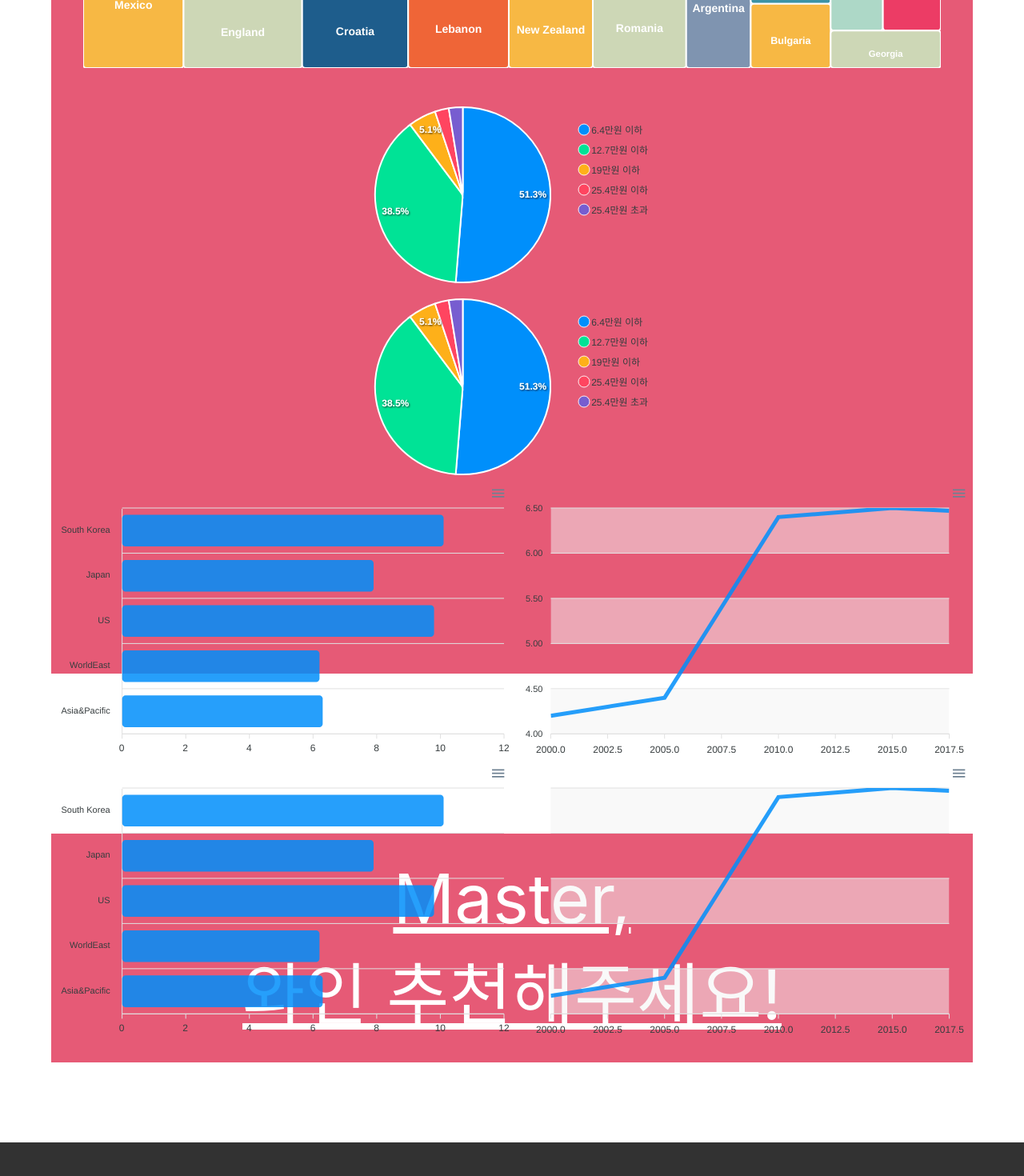
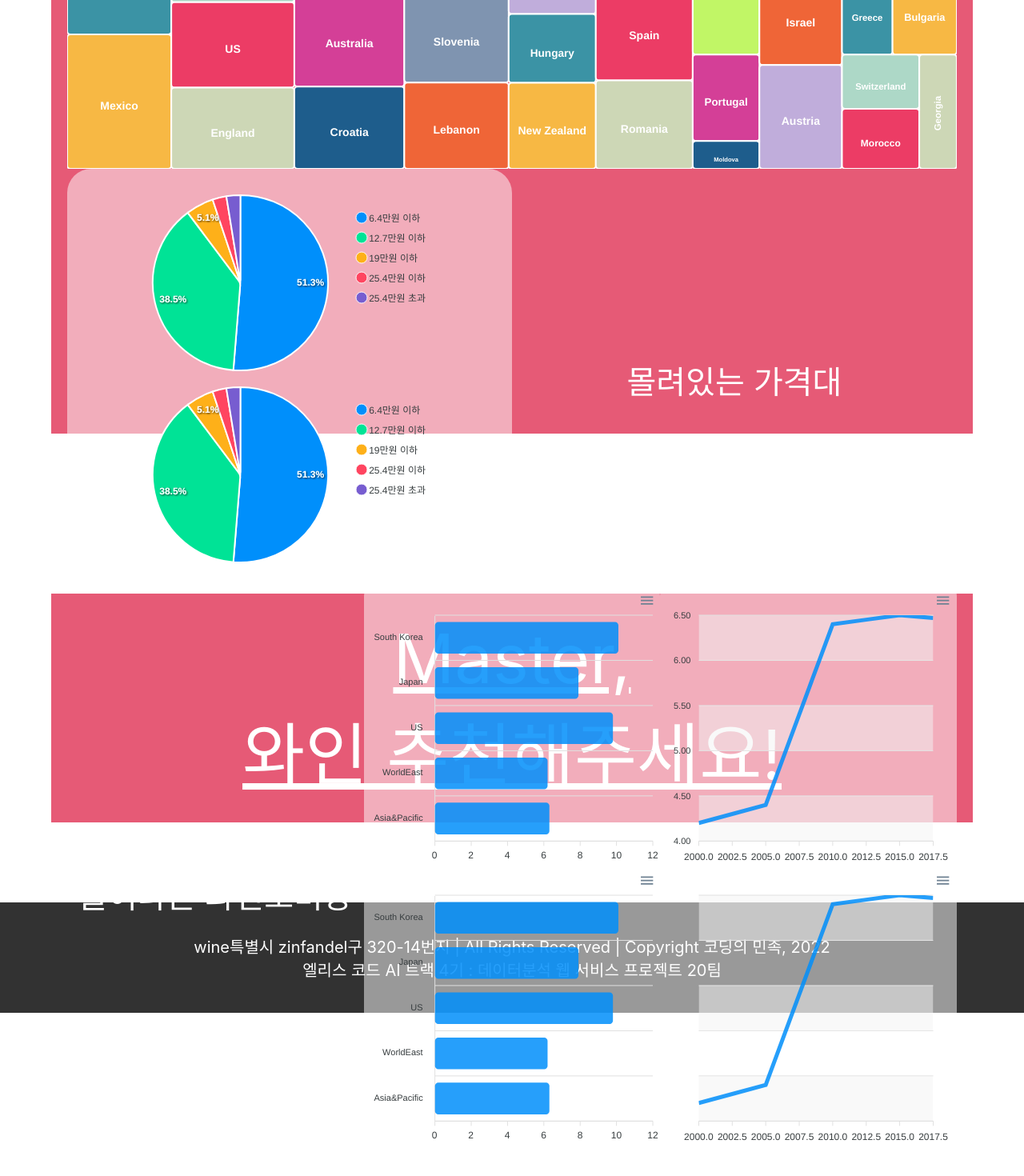
Before and after one commit to hosahn/Elice-Projects-Two, a React (Create React App) app in the folder front/: page / in a window 1280 px wide. Shown: the part 1660-3130 px from the top of the page at 80% size. Built offline with nearby package versions, Linux system fonts and the light colour scheme; no server answers.

Commit message:
Update index : charts layout

```diff
--- a/front/src/pages/IndexPage.js
+++ b/front/src/pages/IndexPage.js
@@ -56,33 +56,72 @@ export default function IndexPage() {
       <div
         className="index-content"
         style={{
-          height: "1600px",
+          height: "1300px",
           background: "rgba(220, 20, 60, 0.7)",
           color: "#FFF",
           textAlign: "center",
         }}
       >
         <span className="title">why we service?</span>
-        <Grid container>
+        <Grid
+          container
+          sx={{
+            marginTop: "40px",
+            display: "flex",
+            justifyContent: "center",
+            alignItems: "center",
+            padding: "20px",
+          }}
+          rowSpacing={3}
+        >
           <Grid item xs={12}>
-            <Box id="treeChart" sx={{ margin: "40px" }}></Box>
+            <span className="subtitle">너무 많은 와인생산국</span>
+          </Grid>
+          <Grid item xs={12}>
+            <Box id="treeChart"></Box>
           </Grid>
           <Grid
             item
-            xs={12}
+            xs={6}
             sx={{
               display: "flex",
               justifyContent: "center",
               alignItems: "center",
               padding: "auto",
+              background: "rgba(255, 255, 255, 0.5)",
+              borderRadius: "30px",
             }}
           >
             <Box id="pieChart"></Box>
           </Grid>
           <Grid item xs={6}>
+            <span className="subtitle">몰려있는 가격대</span>
+          </Grid>
+          <Grid item xs={4}>
+            <span className="subtitle">
+              높은 와인소비량,
+              <br />
+              늘어나는 와인소비량
+            </span>
+          </Grid>
+          <Grid
+            item
+            xs={4}
+            sx={{
+              background: "rgba(255, 255, 255, 0.5)",
+              borderRadius: "30px",
+            }}
+          >
             <Box id="barChart"></Box>
           </Grid>
-          <Grid item xs={6}>
+          <Grid
+            item
+            xs={4}
+            sx={{
+              background: "rgba(255, 255, 255, 0.5)",
+              borderRadius: "30px",
+            }}
+          >
             <Box id="lineChart"></Box>
           </Grid>
         </Grid>
--- a/front/src/pages/index.css
+++ b/front/src/pages/index.css
@@ -22,6 +22,10 @@
 
 .index-content > .title {
     font-size: 85px;
+}
+
+.subtitle{
+    font-size: 40px;
 }
 
 .signin-container{
```
